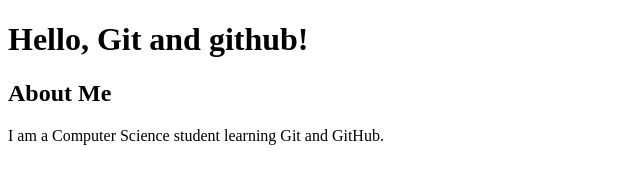
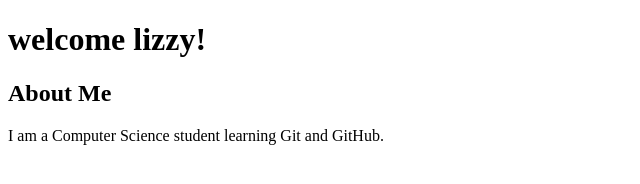
Before and after one commit to lizyk/GIT-PRACTICE, a plain HTML site: page index.html in a window 1280 px wide. Shown: the whole page, without its empty margins (0-640 px from the left). Drawn offline with Linux system fonts and the light colour scheme.

Commit message:
update main heading

```diff
--- a/index.html
+++ b/index.html
@@ -5,7 +5,7 @@
     <title>My Git Practice</title>
 </head>
 <body>
-    <h1>Hello, Git and github!</h1>
+    <h1>welcome lizzy!</h1>
 <h2>About Me</h2>
 <p>I am a Computer Science student learning Git and GitHub.</p>
 </body>
```
